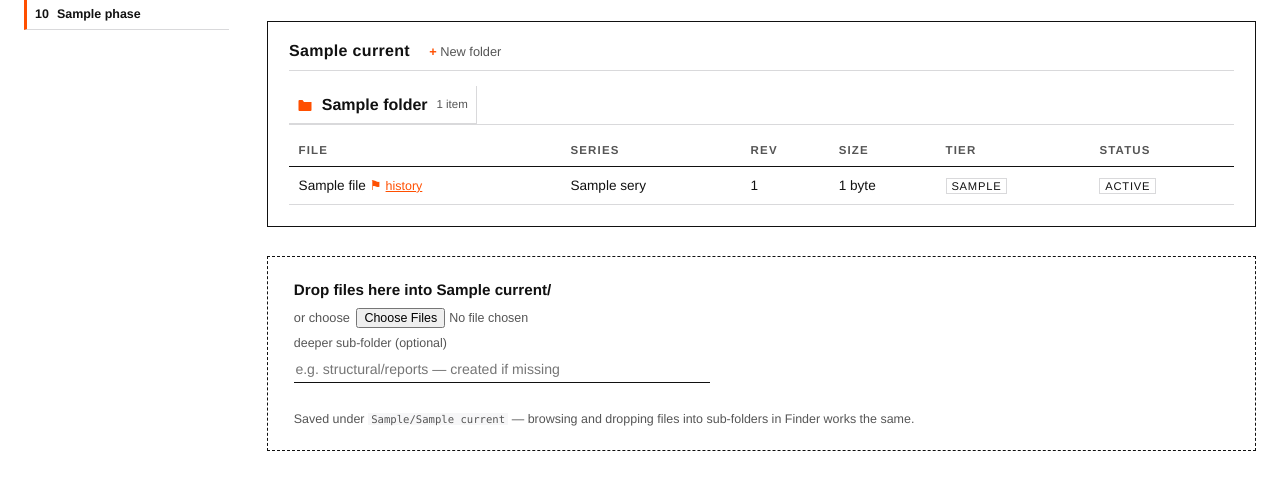
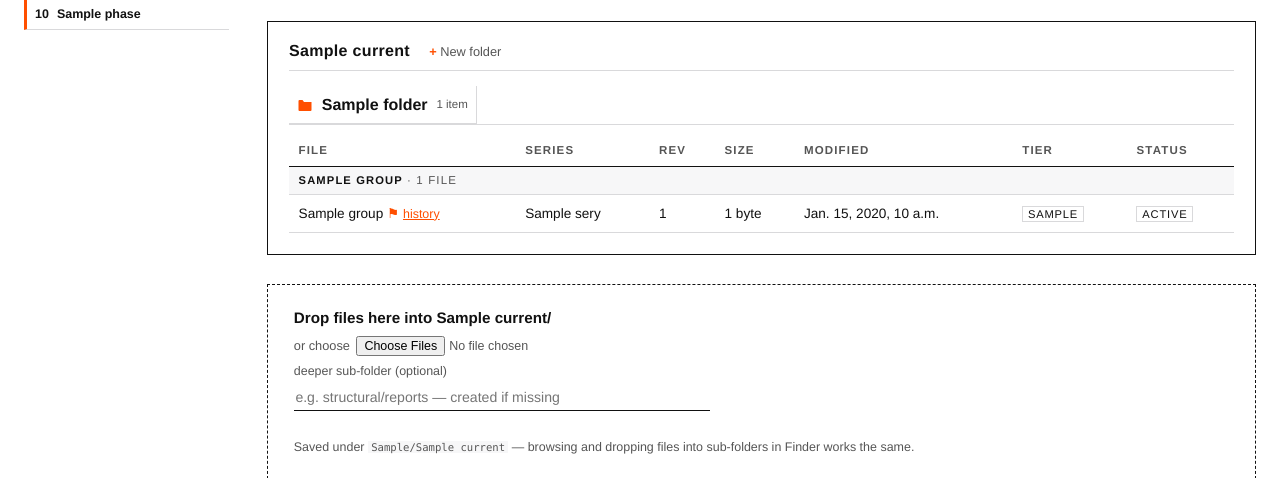
Before and after one commit to Zhou-Joe/workbench, a Django app: template hub/templates/hub/phase.html in a window 1280 px wide. Shown: the part 253-731 px from the top of the page. Run offline with Django 5.2, Linux system fonts and the light colour scheme; the template is opened without the code that fills it: most values are stand-ins (such as "Sample title", 1, 10 or a date in 2020).

Commit message:
Group file listings by format (PDF/office/email/CAD/image, alphabetical within category), newest first per group, with Modified column; same grouping for archived revisions

```diff
--- a/hub/static/hub/css/main.css
+++ b/hub/static/hub/css/main.css
@@ -385,6 +385,19 @@ details form { margin-top: 0.8rem; display: grid; gap: 0.7rem; max-width: 26rem;
 .folder-name { font-weight: 600; overflow: hidden; text-overflow: ellipsis; white-space: nowrap; }
 .folder-row .mini { margin-left: auto; }
 
+.format-row td {
+  background: var(--neutral);
+  font-size: 0.7rem;
+  text-transform: uppercase;
+  letter-spacing: 0.1em;
+  font-weight: 700;
+  color: var(--ink);
+  padding: 0.32rem 0.6rem;
+  border-top: var(--hairline-soft);
+  border-bottom: var(--hairline-soft);
+}
+.format-row .mini { color: var(--ink-soft); font-weight: 400; }
+
 .new-folder { border: none; padding: 0; }
 .new-folder form {
   display: flex;
--- a/hub/templates/hub/_phase_body.html
+++ b/hub/templates/hub/_phase_body.html
@@ -49,9 +49,11 @@
     {% endif %}
 
     <table class="doc-table">
-      <thead><tr><th>File</th><th>Series</th><th>Rev</th><th>Size</th><th>Tier</th><th>Status</th></tr></thead>
+      <thead><tr><th>File</th><th>Series</th><th>Rev</th><th>Size</th><th>Modified</th><th>Tier</th><th>Status</th></tr></thead>
+      {% for group in file_groups %}
       <tbody>
-        {% for f in files %}
+        <tr class="format-row"><td colspan="7">{{ group.label }}<span class="mini num"> · {{ group.items|length }} file{{ group.items|length|pluralize }}</span></td></tr>
+        {% for f in group.items %}
         {% if f.doc %}
         <tr>
           <td class="doc-name" title="{{ f.doc.file_path }}">
@@ -64,6 +66,7 @@
           <td>{% if f.doc.series %}{{ f.doc.series.title }}{% else %}<span class="dim">unassigned</span>{% endif %}</td>
           <td class="num">{% if f.doc.revision_number %}{{ f.doc.revision_number }}{% else %}—{% endif %}</td>
           <td class="num">{{ f.size|filesizeformat }}</td>
+          <td class="num">{{ f.modified }}</td>
           <td><span class="tier tier-{{ f.doc.extraction_tier }}">{{ f.doc.extraction_tier|default:"—" }}</span></td>
           <td><span class="ext-status ext-{{ f.doc.extraction_status }}">{{ f.doc.extraction_status }}</span></td>
         </tr>
@@ -73,15 +76,17 @@
           <td>—</td>
           <td class="num">—</td>
           <td class="num">{{ f.size|filesizeformat }}</td>
+          <td class="num">{{ f.modified }}</td>
           <td>—</td>
           <td><span class="ext-status ext-pending">not indexed</span></td>
         </tr>
         {% endif %}
         {% endfor %}
-        {% if not folders and not files %}
-        <tr><td colspan="6" class="empty">Empty folder. Drop files below, or create a sub-folder.</td></tr>
-        {% endif %}
       </tbody>
+      {% endfor %}
+      {% if not folders and not files %}
+      <tbody><tr><td colspan="7" class="empty">Empty folder. Drop files below, or create a sub-folder.</td></tr></tbody>
+      {% endif %}
     </table>
     <div id="series-stack"></div>
   </section>
@@ -149,8 +154,10 @@
       <summary>Archived revisions ({{ archived|length }})</summary>
       <table class="doc-table">
         <thead><tr><th>File</th><th>Location</th><th>Series</th><th>Rev</th><th>Archived</th><th></th></tr></thead>
+        {% for group in archived_groups %}
         <tbody>
-          {% for doc in archived %}
+          <tr class="format-row"><td colspan="6">{{ group.label }}<span class="mini num"> · {{ group.items|length }}</span></td></tr>
+          {% for doc in group.items %}
           <tr class="dim">
             <td class="doc-name">{{ doc.filename }}</td>
             <td class="num dim">{% if doc.location %}<code>{{ doc.location }}</code>{% else %}—{% endif %}</td>
@@ -168,6 +175,7 @@
           </tr>
           {% endfor %}
         </tbody>
+        {% endfor %}
       </table>
     </details>
   </section>
```
Also changed, not shown: hub/tests/test_views.py (+30 -1 lines), hub/views/phase.py (+69 -6 lines).
